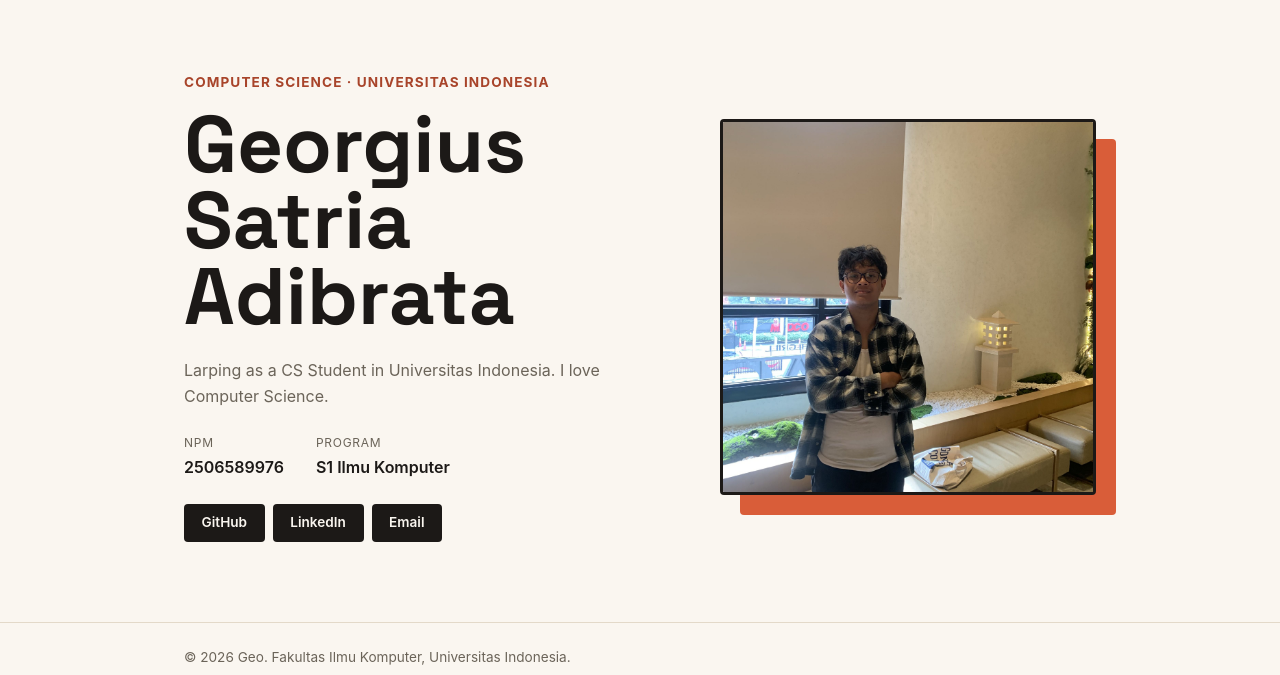
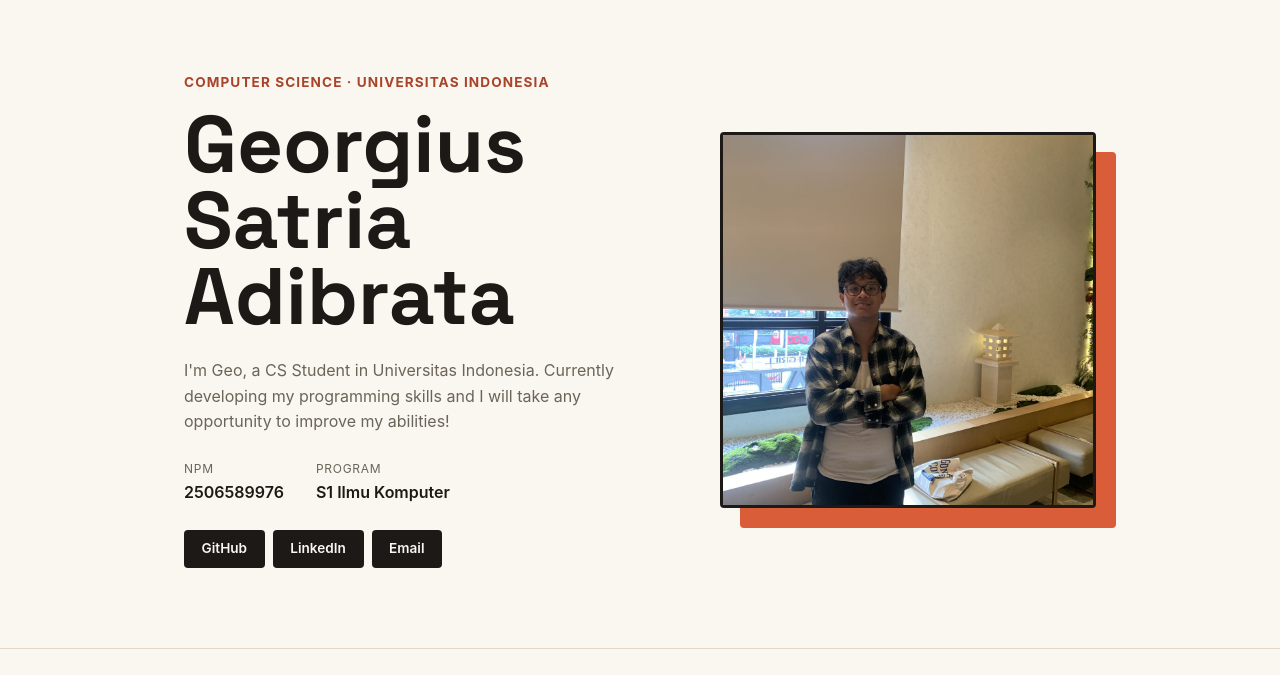
Before and after one commit to flazzies/myportofolio, a Django app: page / in a window 1280 px wide. Shown: the part 74-749 px from the top of the page. Run offline with Django 5.2, Linux system fonts and the light colour scheme.

Commit message:
bio: mengubah deskripsi profil

```diff
--- a/templates/index.html
+++ b/templates/index.html
@@ -31,7 +31,8 @@
                     <img class="avatar" src="/static/img/geols.jpg" alt="Photo of Geo">
                 </div>
                 <div class="hero-details">
-                    <p class="bio">Larping as a CS Student in Universitas Indonesia. I love Computer Science.</p>
+                    <p class="bio">I'm Geo, a CS Student in Universitas Indonesia.
+                        Currently developing my programming skills and I will take any opportunity to improve my abilities!</p>
                     <dl class="meta-list">
                         <div class="meta-row">
                             <dt>NPM</dt>
```
